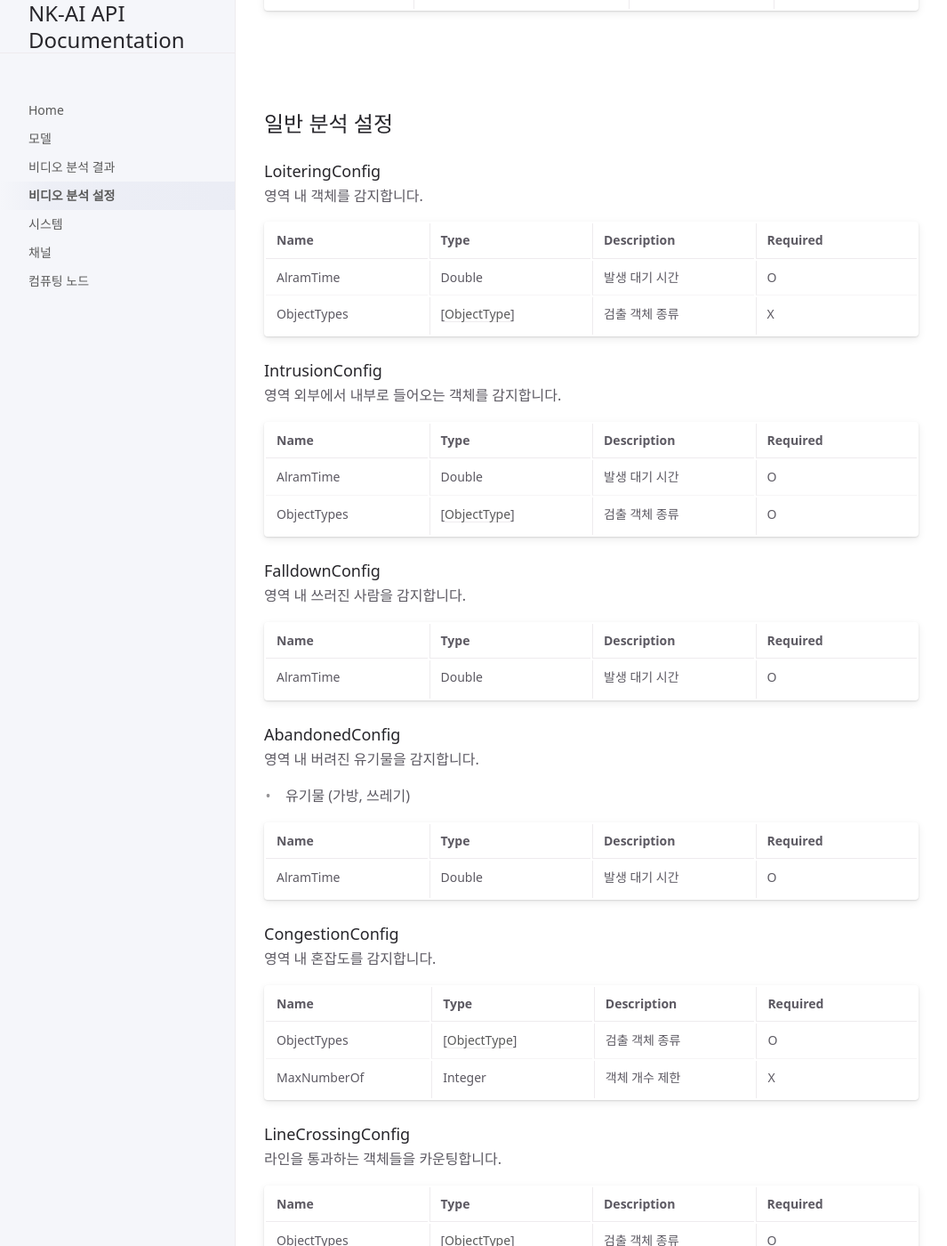
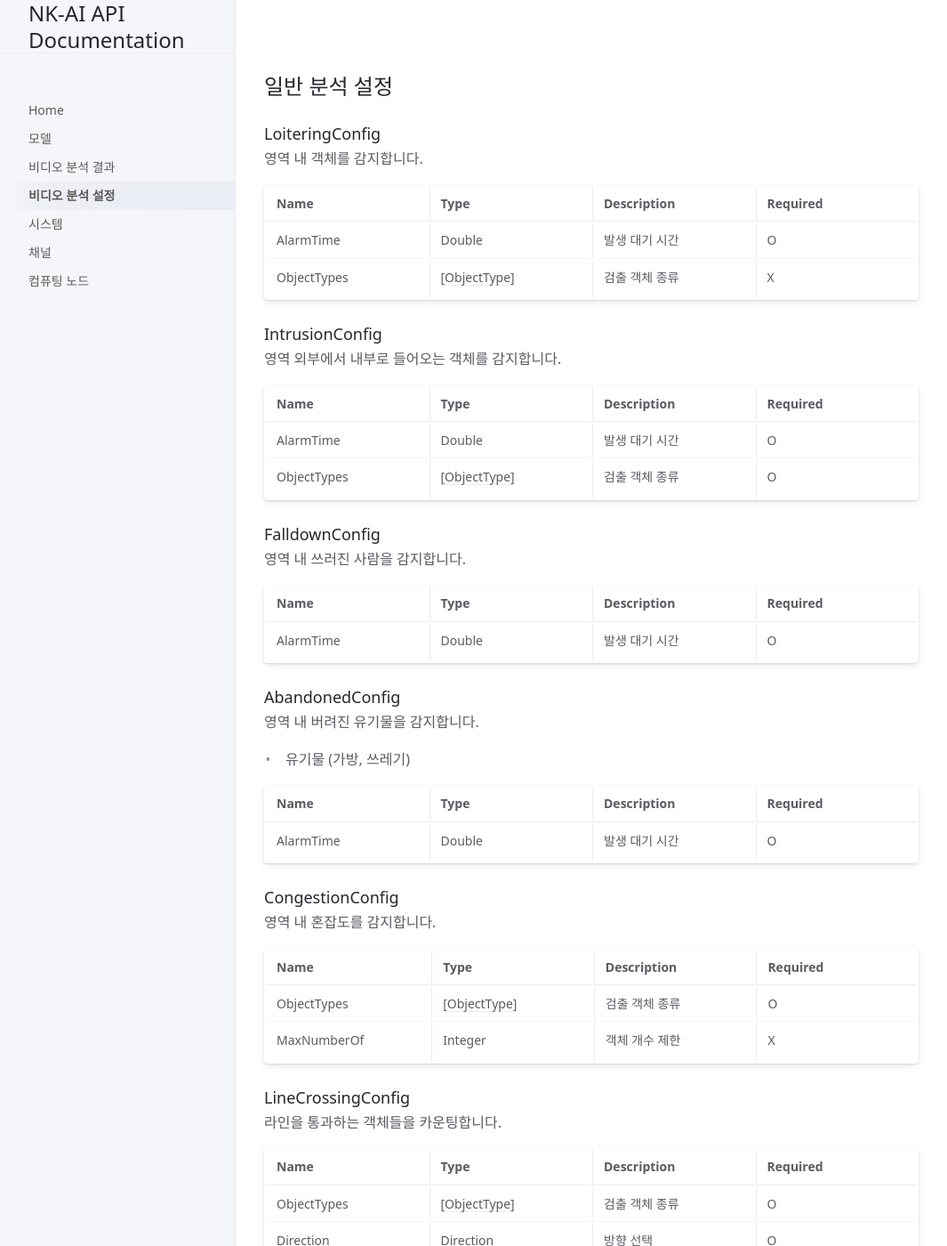
Before and after one commit to uteakO/rest-api, a Jekyll site: the page built from docs/va_control.md, in a window 1280 px wide and 1400 px high, scrolled down 6336 px. Shown: the whole window at 89% size, without its empty margins (107-1172 px from the left). Built offline with Jekyll 4.4.1, drawn with Linux system fonts in a browser that asks for light colours; our own code applies the rules of GitHub Pages for plain Markdown files; some of the changed text lies outside the part shown.

Commit message:
fix typo

```diff
--- a/docs/va_control.md
+++ b/docs/va_control.md
@@ -165,6 +165,7 @@ POST /v2/va/get-roi
 | description | string | 관심 영역 설명 |
 | roiDots | [Integer] | 관심 영역 좌표 |
 | analysisConfigs | object ([AnalysisConfig](#analysisconfigs)) | 분석 알고리즘 설정 |
+
 <!--| shape | [RoiShape](#roishape) | ROI 형태 |-->
 
 #### JSON sample
@@ -298,7 +299,7 @@ POST /v2/va/remove-roi
 
 | Name | Type | Description | Required |
 | :---- | :---- |:---- |:---- |
-| AlramTime | Double | 발생 대기 시간 | O |
+| AlarmTime | Double | 발생 대기 시간 | O |
 | ObjectTypes | [[ObjectType](#objecttype)] | 검출 객체 종류 | X |
 
 
@@ -307,7 +308,7 @@ POST /v2/va/remove-roi
 
 | Name | Type | Description | Required |
 | :---- | :---- |:---- |:---- |
-| AlramTime | Double | 발생 대기 시간 | O |
+| AlarmTime | Double | 발생 대기 시간 | O |
 | ObjectTypes | [[ObjectType](#objecttype)] | 검출 객체 종류 | O |
 
 ### FalldownConfig
@@ -315,7 +316,7 @@ POST /v2/va/remove-roi
 
 | Name | Type | Description | Required |
 | :---- | :---- |:---- |:---- |
-| AlramTime | Double | 발생 대기 시간 | O |
+| AlarmTime | Double | 발생 대기 시간 | O |
 
 ### AbandonedConfig
 영역 내 버려진 유기물을 감지합니다.
@@ -324,7 +325,7 @@ POST /v2/va/remove-roi
 
 | Name | Type | Description | Required |
 | :---- | :---- |:---- |:---- |
-| AlramTime | Double | 발생 대기 시간 | O |
+| AlarmTime | Double | 발생 대기 시간 | O |
 
 ### CongestionConfig
 영역 내 혼잡도를 감지합니다.
@@ -365,7 +366,7 @@ POST /v2/va/remove-roi
 
 | Name | Type | Description | Required |
 | :---- | :---- |:---- |:---- |
-| AlramTime | Double | 발생 대기 시간 | O |
+| AlarmTime | Double | 발생 대기 시간 | O |
 | ObjectTypes | [[ObjectType](#objecttype)] | 검출 객체 종류 | O |
 
 <!-- 아래 이벤트는 일단 보류-->
```
Also changed, not shown: docs/va_results.md (+1 -1 lines), index.md (+3 -2 lines), README.md, 10 other files.
